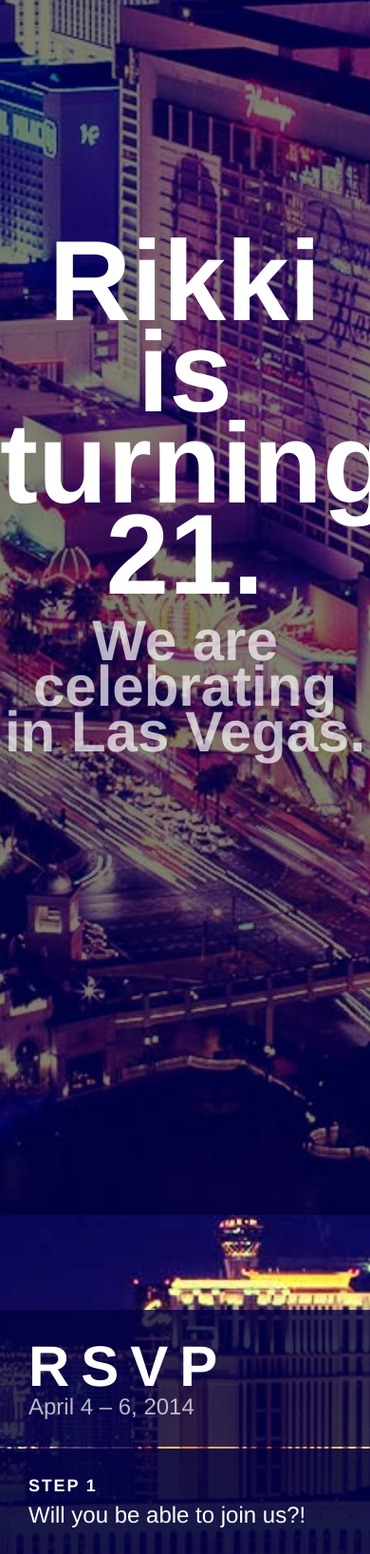
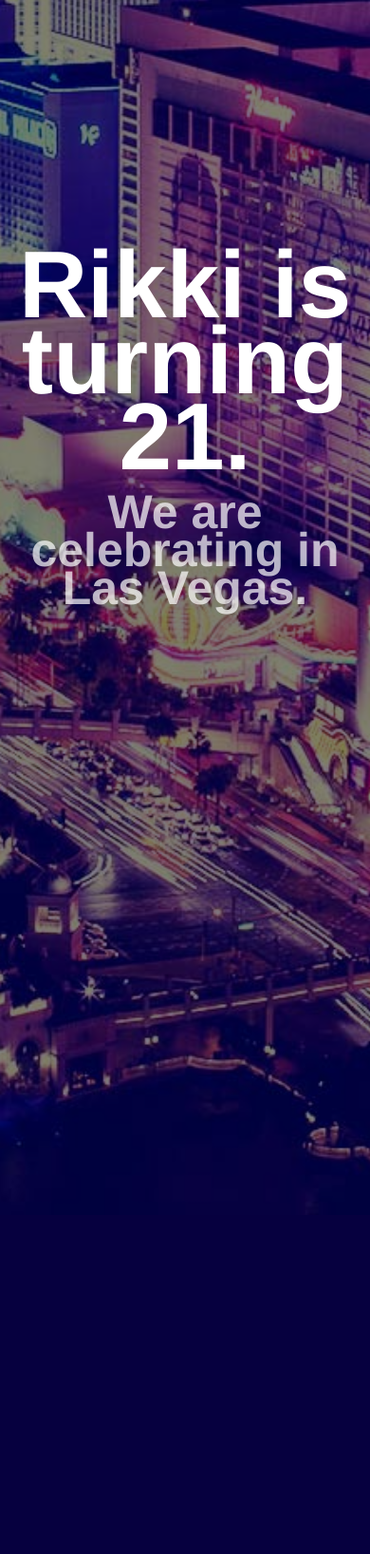
Before and after one commit to mattborn/rikki, a PHP site: page / in a window 390 px wide; the page is wider, and only the part inside the window is pictured. Shown: the part 621-2257 px from the top of that part at 95% size. After the commit the page ends 1890 px from the top of that part, so only its background shows below. Run offline with PHP 8.4, Linux system fonts and the light colour scheme; data that the repository does not hold is empty; a stand-in replaces the project's code that opens the database connection.

Commit message:
Optimize for mobile, add blur on success

```diff
--- a/modules/vegas/vegas.css
+++ b/modules/vegas/vegas.css
@@ -2,16 +2,31 @@
 html {
 	background: url(images/vegas.jpg) no-repeat center fixed;
 	background-size: cover;
+	overflow: hidden;
+}
+
+body {
+	overflow-y: scroll;
+	-webkit-overflow-scrolling: touch;
+	-webkit-text-size-adjust: none;
 }
 
 a { color: inherit; }
 
-.blur {
-	-webkit-filter: blur(3px);
-	-moz-filter: blur(3px);
-	-o-filter: blur(3px);
-	-ms-filter: blur(3px);
-	filter: blur(3px);
+/*  Background  */
+
+.vegas {
+	width: 100%; height: 100%;
+	background: url(images/vegas.jpg) no-repeat center fixed;
+	background-size: cover;
+	display: none;
+	position: fixed;
+	top: 0; left: 0;
+	-webkit-filter: blur(5px);
+	-moz-filter: blur(5px);
+	-o-filter: blur(5px);
+	-ms-filter: blur(5px);
+	filter: blur(5px);
 }
 
 /*  Header  */
@@ -24,22 +39,27 @@ a { color: inherit; }
 }
 .vegas-header-center {
 	width: 100%;
-	margin-top: -82px;
+	margin-top: -70px;
 	position: absolute;
 	top: 50%; left: 0;
 	text-align: center;
 }
 .vegas-title {
 	color: #fff;
-	font-size: 120px;
+	font-size: 100px;
 	font-weight: 800;
 	margin-bottom: 20px;
 }
-.vegas-subtitle { font-size: 60px; }
+.vegas-subtitle { font-size: 50px; }
 
 /*  RSVP Containers  */
 
-.vegas-rsvp { width: 600px; margin: 0 auto; padding: 100px 0; }
+.vegas-rsvp {
+	width: 600px;
+	margin: 0 auto;
+	padding: 100px 0;
+	position: relative;
+	}
 
 .vegas-section {
 	background: rgba(0,0,64,.8);
@@ -74,7 +94,7 @@ a { color: inherit; }
 
 .vegas-date .vegas-rsvp-h1,
 .vegas-date .vegas-rsvp-p { display: inline-block; }
-.vegas-date .vegas-rsvp-h1 { margin-right: 160px; }
+.vegas-date .vegas-rsvp-h1 { margin-right: 150px; }
 
 .vegas-bool { text-align: center; }
 .vegas-bool-option {
--- a/modules/vegas/vegas.js
+++ b/modules/vegas/vegas.js
@@ -87,6 +87,7 @@
 				dataType: 'json',
 				success: function (response) {
 					console.log('New guest id: '+ response, rsvp);
+					$('.vegas').fadeIn();
 					$('.vegas-rsvp, .vegas-header').fadeOut(function () {
 						if (rsvp.going) {
 							$('.vegas-going').show();
--- a/modules/vegas/vegas.php
+++ b/modules/vegas/vegas.php
@@ -1,3 +1,5 @@
+
+<div class="vegas"></div>
 
 <header class="vegas-header" role="banner">
 	<div class="vegas-header-center">
```
